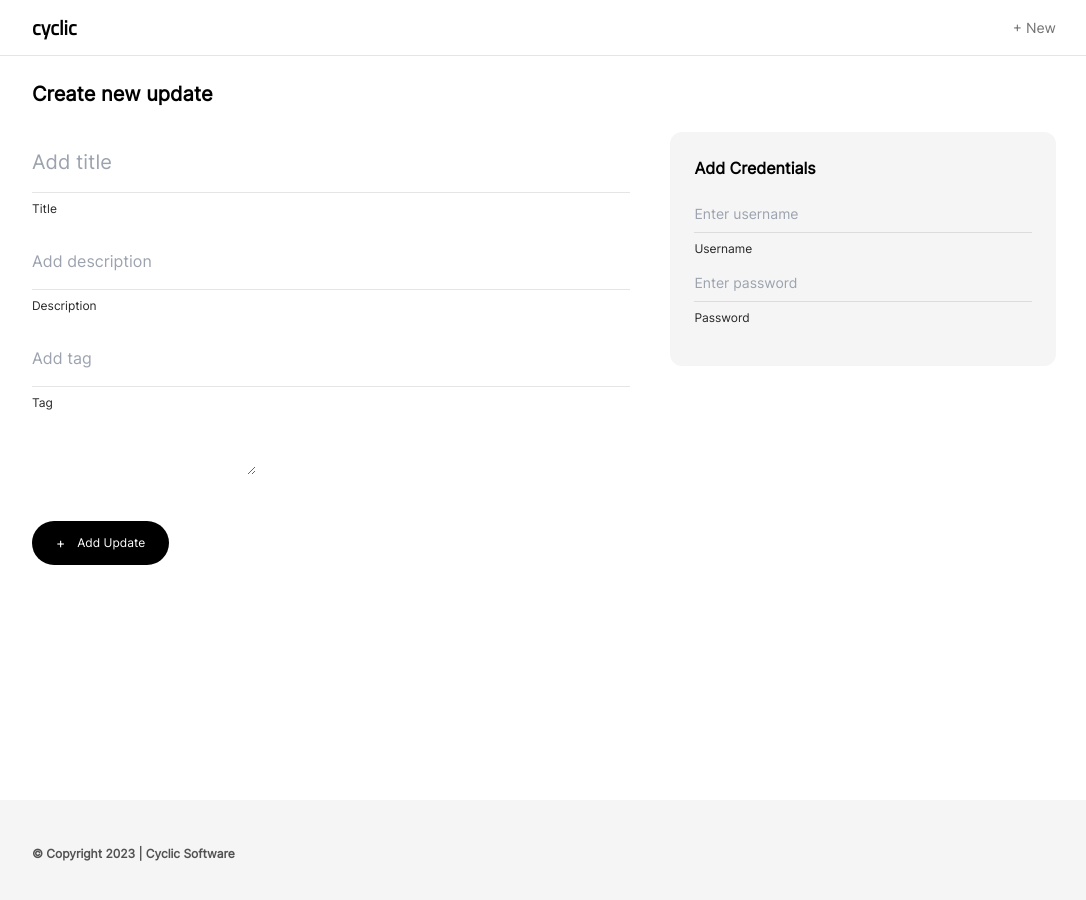
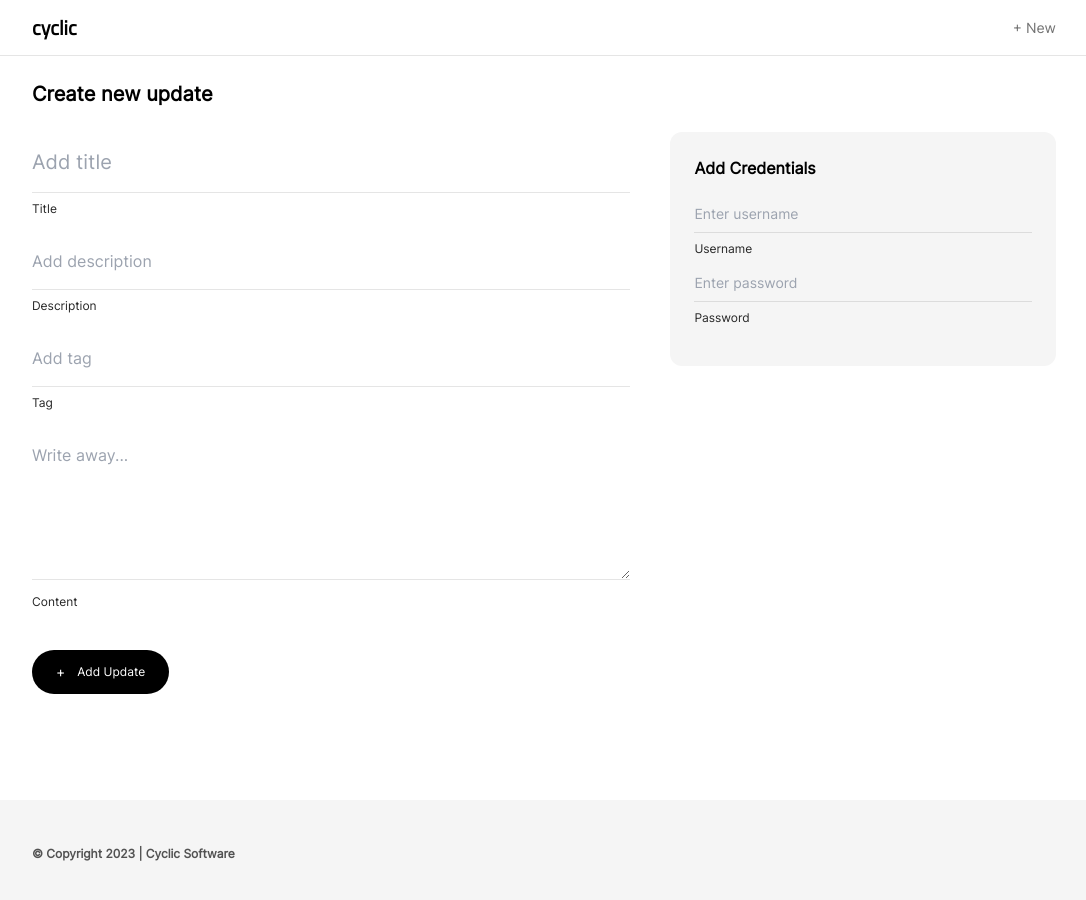
Before and after one commit to LawEyez/cyclic-cms, a Nuxt app: page /updates/new in a window 1280 px wide. Shown: the top 900 px of the page, without its empty margins (96-1182 px from the left). Built offline with nearby package versions, Linux system fonts and the light colour scheme.

Commit message:
Fix content field.

```diff
--- a/pages/updates/_key.vue
+++ b/pages/updates/_key.vue
@@ -1,6 +1,5 @@
 <template>
   <div class="">
-
     <div v-if="loading">Loading...</div>
     <div v-else class="space-y-6">
       <h1 class="text-xl font-bold">{{ update.props.title }}</h1>
--- a/pages/updates/edit/_slug.vue
+++ b/pages/updates/edit/_slug.vue
@@ -2,7 +2,8 @@
   <div class="space-y-6">
     <h1 class="font-bold text-xl">Edit update</h1>
 
-    <div class="">
+    <div v-if="loading">Loading...</div>
+    <div v-else>
       <form class="grid gap-10 grid-cols-1 lg:grid-cols-5" @submit="handleSubmit">
         <!-- UPDATE -->
         <div class="space-y-4 col-span-1 lg:col-span-3">
@@ -44,12 +45,19 @@
             <p class="text-xs text-neutral-800 font-medium">Tag</p>
           </div>
 
-          <div class="w-full">
+          <div class="w-full space-y-2">
             <!-- <client-only>
               <editor v-model="content" />
             </client-only> -->
 
-            <textarea class="w-full" v-model="update.content"></textarea>
+            <textarea
+              class="w-full py-4 border-b border-b-black/10 focus:border-b-black
+              transition outline-none"
+              placeholder="Write away..."
+              v-model="update.content"
+              rows="5"
+            ></textarea>
+            <p class="text-xs text-neutral-800 font-medium">Content</p>
           </div>
         </div>
 
@@ -112,6 +120,7 @@ export default {
 
   data() {
     return {
+      loading: false,
       update: {
         title: '',
         description: '',
@@ -127,11 +136,13 @@ export default {
   },
 
   async created() {
+    this.loading = true
     const data = await fetch(`${this.$config.baseUrl}/api/posts/get/${this.$route.params.slug}`).then(res => res.json())
     this.update = {
       ...data.props,
       key: this.$route.params.slug
     }
+    this.loading = false
   },
 
   methods: {
--- a/pages/updates/new.vue
+++ b/pages/updates/new.vue
@@ -44,12 +44,19 @@
             <p class="text-xs text-neutral-800 font-medium">Tag</p>
           </div>
 
-          <div class="w-full">
+          <div class="w-full space-y-2">
             <!-- <client-only>
               <editor v-model="content" />
             </client-only> -->
 
-            <textarea class=""></textarea>
+            <textarea
+              class="w-full py-4 border-b border-b-black/10 focus:border-b-black
+              transition outline-none"
+              placeholder="Write away..."
+              v-model="content"
+              rows="5"
+            ></textarea>
+            <p class="text-xs text-neutral-800 font-medium">Content</p>
           </div>
         </div>
 
```
